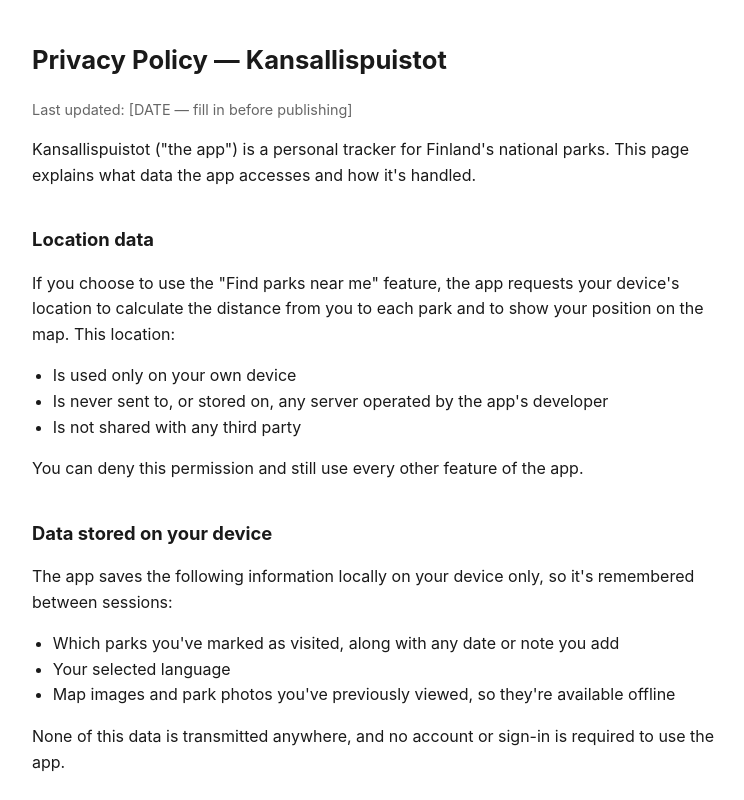
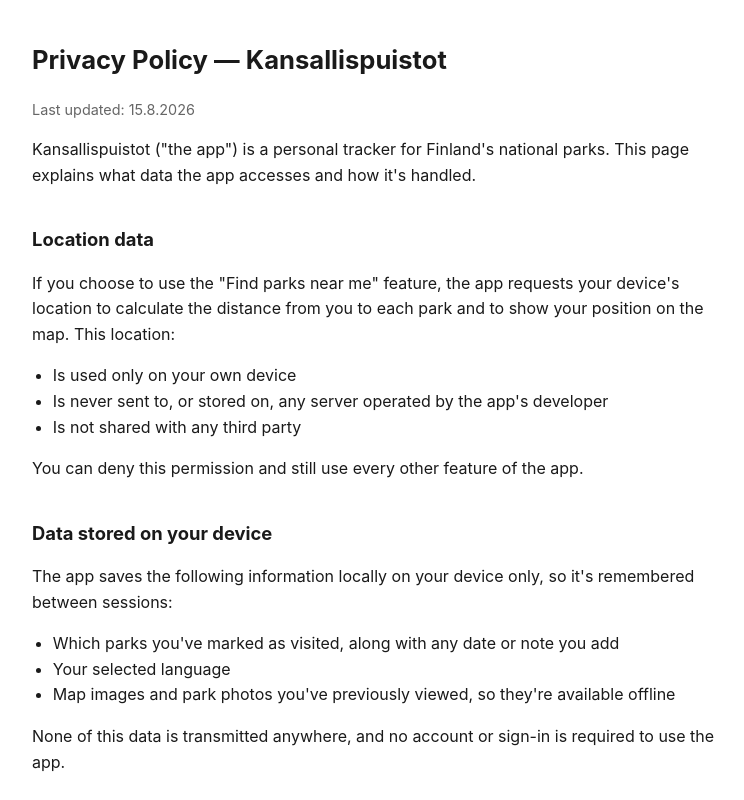
Before and after one commit to Tuplajuusto/Kansallispuistot, a plain HTML site: page index.html in a window 1280 px wide. Shown: the top 800 px of the page, without its empty margins (258-1002 px from the left). Drawn offline with Linux system fonts and the light colour scheme.

Commit message:
Update index.html

```diff
--- a/index.html
+++ b/index.html
@@ -15,7 +15,7 @@
 <body>
 
 <h1>Privacy Policy — Kansallispuistot</h1>
-<p class="updated">Last updated: [DATE — fill in before publishing]</p>
+<p class="updated">Last updated: 15.8.2026</p>
 
 <p>Kansallispuistot ("the app") is a personal tracker for Finland's national parks. This page explains what data the app accesses and how it's handled.</p>
 
```
